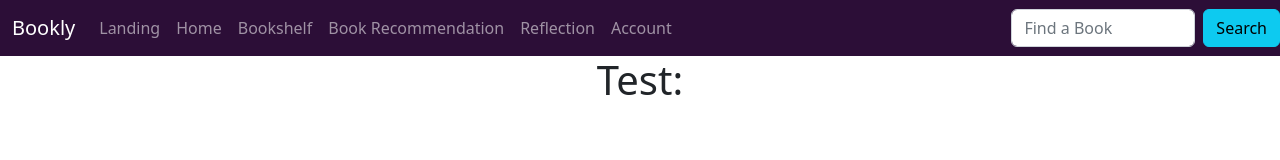
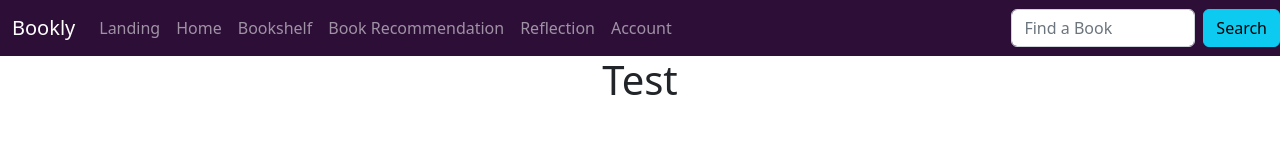
Before and after one commit to josephisaman33/Bookly-Website, a React (Create React App) app: page /search in a window 1280 px wide. Shown: the top 160 px of the page. Built offline with nearby package versions, Linux system fonts and the light colour scheme; no server answers.

Commit message:
added testing console.logs

```diff
--- a/src/Search.js
+++ b/src/Search.js
@@ -21,14 +21,16 @@ const App = () => {
                 //console.log(err.message);
             });
     }, []);
+    console.log(posts)
+    console.log(posts.numFound)
+    console.log((posts.docs))
     //console.log(posts.docs[0])
-    console.log(posts.docs)
     return(null);
 }
 function Search(){
     return(
         <div>
-            <h1>Test:<App></App></h1>
+            <h1>Test<App></App></h1>
         </div>
     );
 }
```
